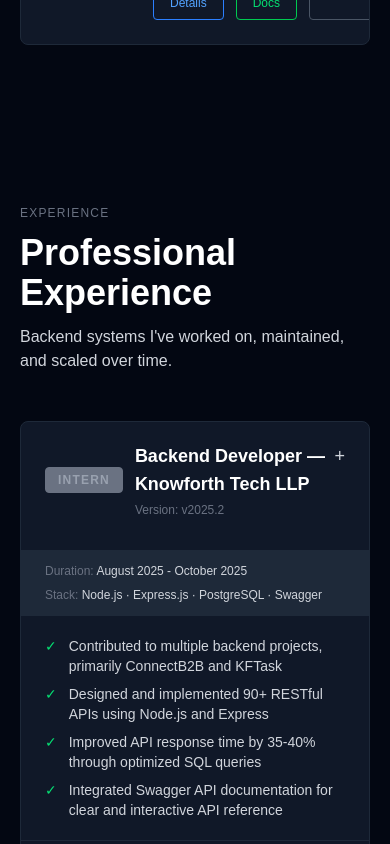
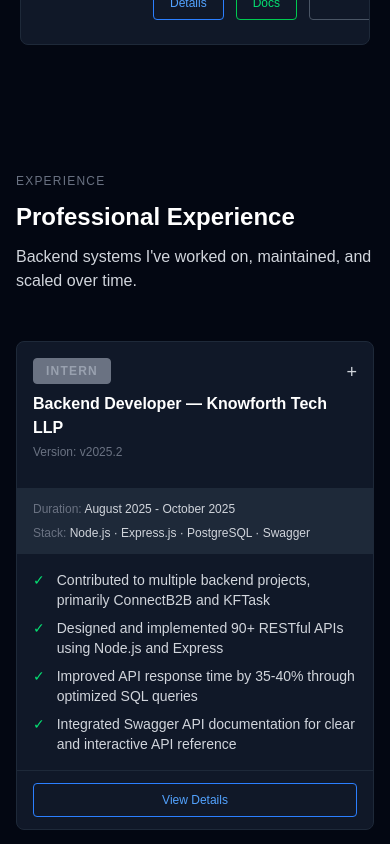
Before and after one commit to garvthakre/G-Forge, a Next.js app in the folder ui/: page / in a window 390 px wide. Shown: the part 7360-8204 px from the top of the page. Built offline with nearby package versions, Linux system fonts and the light colour scheme.

Commit message:
feat : improve design of experience  section for phone

```diff
--- a/ui/app/components/Experience.tsx
+++ b/ui/app/components/Experience.tsx
@@ -132,7 +132,7 @@
       : "border-gray-300 bg-green-50 bg-opacity-50";
 
   return (
-    <section className={`w-full ${bgClass} py-20 px-5`}>
+    <section className={`w-full ${bgClass} py-12 sm:py-16 md:py-20 px-4 sm:px-5`}>
       <div className="max-w-4xl mx-auto">
         {/* Section Header */}
         <div className="mb-12">
@@ -141,7 +141,7 @@
           >
             Experience
           </div>
-          <h2 className={`text-4xl font-bold ${themeColors.text.primary} mb-3`}>
+          <h2 className={`text-2xl sm:text-3xl md:text-4xl font-bold ${themeColors.text.primary} mb-3`}>
             Professional Experience
           </h2>
           <p className={`${themeColors.text.secondary} max-w-2xl`}>
@@ -159,20 +159,20 @@
               {/* Entry Header */}
               <button
                 onClick={() => toggleExpand(exp.id)}
-                className={`w-full px-6 py-5 text-left ${panelHoverBgClass} transition`}
+                className={`w-full px-4 sm:px-5 md:px-6 py-4 sm:py-5 text-left ${panelHoverBgClass} transition`}
               >
                 <div className="flex items-start justify-between mb-3">
-                  <div className="flex items-center gap-3">
+                  <div className="flex flex-col sm:flex-row sm:items-center gap-2 sm:gap-3 flex-1">
                     <span
                       className={`px-3 py-1 text-xs font-bold uppercase tracking-widest border rounded ${getBadgeColor(
                         exp.badge,
-                      )}`}
+                      )} w-fit flex-shrink-0`}
                     >
                       {exp.badge}
                     </span>
-                    <div>
+                    <div className="flex-1 min-w-0">
                       <div
-                        className={`text-lg font-bold ${themeColors.text.primary}`}
+                        className={`text-base sm:text-lg font-bold ${themeColors.text.primary} break-words`}
                       >
                         {exp.role} — {exp.company}
                       </div>
@@ -182,7 +182,7 @@
                     </div>
                   </div>
                   <span
-                    className={`${themeColors.text.secondary} text-lg flex-shrink-0`}
+                    className={`${themeColors.text.secondary} text-lg flex-shrink-0 ml-2`}
                   >
                     {expandedId === exp.id ? "−" : "+"}
                   </span>
@@ -190,15 +190,15 @@
               </button>
 
               {/* Metadata Row */}
-              <div className={`px-6 py-3 border-t ${metadataBgClass}`}>
+              <div className={`px-4 sm:px-5 md:px-6 py-3 border-t ${metadataBgClass}`}>
                 <div
                   className={`flex flex-col gap-2 text-xs ${themeColors.text.secondary}`}
                 >
-                  <div>
+                  <div className="break-words">
                     <span className={themeColors.text.muted}>Duration:</span>{" "}
                     {exp.duration}
                   </div>
-                  <div>
+                  <div className="break-words">
                     <span className={themeColors.text.muted}>Stack:</span>{" "}
                     {exp.stack.join(" · ")}
                   </div>
@@ -206,7 +206,7 @@
               </div>
 
               {/* Responsibilities */}
-              <div className={`px-6 py-5 border-t ${themeColors.border}`}>
+              <div className={`px-4 sm:px-5 md:px-6 py-4 sm:py-5 border-t ${themeColors.border}`}>
                 <ul className="space-y-2">
                   {exp.responsibilities.map((resp, idx) => (
                     <li
@@ -228,7 +228,7 @@
 
               {/* Expandable Details */}
               {expandedId === exp.id && (
-                <div className={`px-6 py-5 border-t ${metadataBgClass}`}>
+                <div className={`px-4 sm:px-5 md:px-6 py-4 sm:py-5 border-t ${metadataBgClass}`}>
                   <div className="mb-4">
                     <div
                       className={`text-xs uppercase tracking-widest ${themeColors.text.muted} mb-3`}
@@ -260,7 +260,7 @@
 
               {/* Action Buttons */}
               <div
-                className={`px-6 py-4 border-t ${themeColors.border} flex gap-3`}
+                className={`px-4 sm:px-5 md:px-6 py-3 sm:py-4 border-t ${themeColors.border} flex flex-col sm:flex-row gap-2 sm:gap-3`}
               >
                 <button
                   onClick={() => toggleExpand(exp.id)}
```
